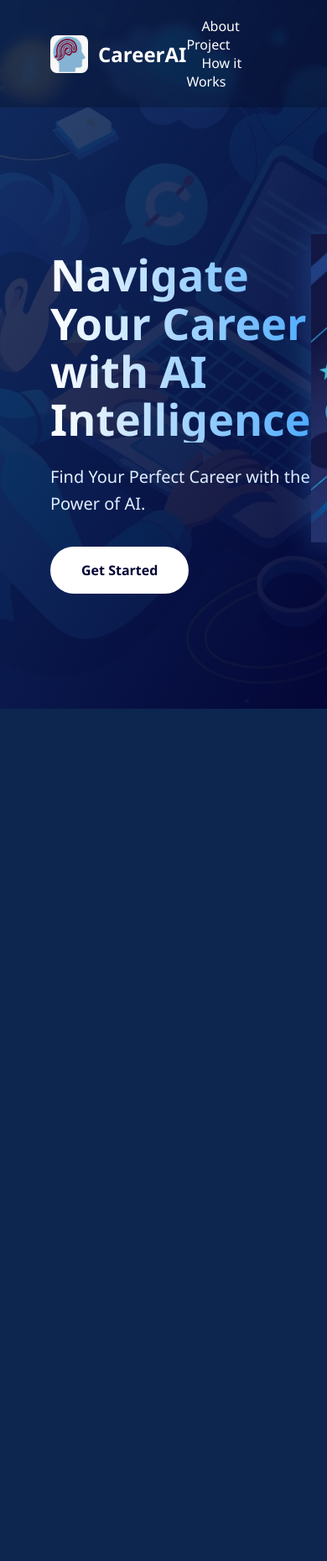
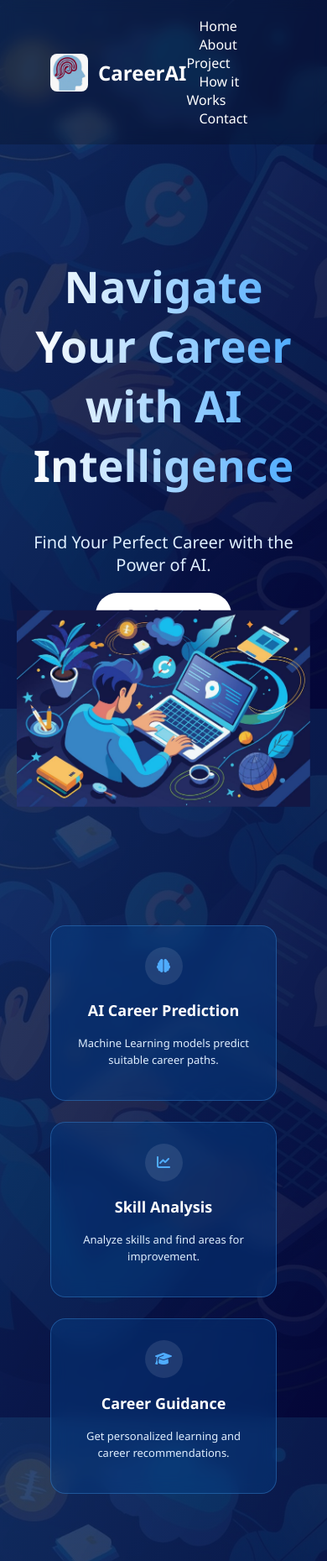
Before and after one commit to PriyanshiPriya-28/AI-Based-Career-Path-Prediction-, a Flask app: page / in a window 390 px wide; the page is wider, and only the part inside the window is pictured. Shown: that part at 84% size. Before the commit the page ends 844 px from the top of that part, so only its background shows below. Run offline with Flask 3, Linux system fonts and the light colour scheme; parts of the project's set-up code (start-up, migrations or seed data) failed here and were passed over.

Commit message:
index.html
Updated the layout and styling of the index.html file to enhance the user interface and improve responsiveness.

```diff
--- a/templates/index.html
+++ b/templates/index.html
@@ -1,147 +1,622 @@
 <!DOCTYPE html>
 <html lang="en">
+
 <head>
+
 <meta charset="UTF-8">
 <meta name="viewport" content="width=device-width, initial-scale=1.0">
+
 <title>AI Career Predictor - Your Future Starts Here</title>
+
 
 <link rel="icon" type="image/png" href="{{ url_for('static', filename='Image.png') }}">
 
+
+<link rel="stylesheet" href="https://cdnjs.cloudflare.com/ajax/libs/font-awesome/6.4.0/css/all.min.css">
+
+
 <style>
-    /* CSS & Layout */
+
+
 body {
-        margin: 0;
-        font-family: 'Segoe UI', Arial, sans-serif;
 
-        /* Change 2: Body Background Image */
-        background: linear-gradient(120deg, rgba(15, 47, 99, 0.85), rgba(2, 4, 53, 0.95)),
+    margin:0;
+
+    font-family:'Segoe UI',Arial,sans-serif;
+
+
+    background:
+
+    linear-gradient(
+        120deg,
+        rgba(15,47,99,0.85),
+        rgba(2,4,53,0.95)
+    ),
+
     url("{{ url_for('static', filename='Ai.png') }}");
 
-        background-size: cover;
-        background-position: center;
-        background-attachment: fixed;
-        color: white;
-        overflow-x: hidden;
+
+    background-size:cover;
+
+    background-position:center;
+
+    background-attachment:fixed;
+
+
+    color:white;
+
+    overflow-x:hidden;
+
 }
 
+
+
+/* HEADER */
+
+
 header {
-        display: flex;
-        justify-content: space-between;
-        align-items: center;
-        padding: 20px 60px;
-        background: rgba(0, 0, 0, 0.2);
-        backdrop-filter: blur(5px);
+
+    display:flex;
+
+    justify-content:space-between;
+
+    align-items:center;
+
+
+    padding:20px 60px;
+
+
+    background:rgba(0,0,0,0.2);
+
+    backdrop-filter:blur(8px);
+
 }
 
+
+
 .logo {
-        font-size: 24px;
-        font-weight: bold;
-        display: flex;
-        align-items: center;
-        gap: 12px;
+
+    display:flex;
+
+    align-items:center;
+
+    gap:12px;
+
+
+    font-size:24px;
+
+    font-weight:bold;
+
 }
 
+
+
 .logo img {
-        height: 45px;
-        width: auto;
-        border-radius: 8px;
+
+    height:45px;
+
+    border-radius:8px;
+
 }
 
+
+
+
 nav a {
-        color: white;
-        text-decoration: none;
-        margin: 0 18px;
-        font-size: 16px;
-        font-weight: 500;
-        transition: 0.3s;
+
+    color:white;
+
+    text-decoration:none;
+
+    margin:0 15px;
+
+    font-size:16px;
+
+    transition:0.3s;
+
 }
 
-    nav a:hover { color: #4facfe; text-shadow: 0 0 10px rgba(79, 172, 254, 0.5); }
+
+
+nav a:hover {
+
+    color:#4facfe;
+
+}
+
+
+
+
+/* HERO */
+
 
 .hero {
-        display: flex;
-        align-items: center;
-        justify-content: space-between;
-        padding: 100px 60px;
-        min-height: 60vh;
+
+
+    display:flex;
+
+    justify-content:space-between;
+
+    align-items:center;
+
+
+    padding:90px 60px;
+
+
 }
 
-    .hero-text { max-width: 600px; }
+
+
+.hero-text {
+
+    max-width:600px;
+
+}
+
+
 
 .hero-text h1 {
-        font-size: 52px;
-        line-height: 1.1;
-        margin-bottom: 25px;
-        background: linear-gradient(to right, #fff, #4facfe);
-        -webkit-background-clip: text;
-        -webkit-text-fill-color: transparent;
+
+
+    font-size:52px;
+
+
+    background:
+
+    linear-gradient(
+        to right,
+        white,
+        #4facfe
+    );
+
+
+    -webkit-background-clip:text;
+
+    -webkit-text-fill-color:transparent;
+
 }
 
+
+
 .hero-text p {
-        font-size: 20px;
-        margin-bottom: 35px;
-        color: #dfefff;
-        line-height: 1.6;
+
+
+    font-size:20px;
+
+    color:#dfefff;
+
+    margin-bottom:35px;
+
+
 }
 
-    .btn-group { display: flex; gap: 20px; }
+
+
 
 .btn {
-        padding: 15px 35px;
-        border-radius: 30px;
-        font-size: 16px;
-        font-weight: bold;
-        text-decoration: none;
-        transition: 0.4s;
-        text-align: center;
+
+
+    padding:15px 35px;
+
+
+    border-radius:30px;
+
+
+    text-decoration:none;
+
+
+    background:white;
+
+
+    color:#020435;
+
+
+    font-weight:bold;
+
+
 }
 
-    .btn-primary { background: #063e87; color: white; border: 2px solid #063e87; }
-    .btn-primary:hover { background: transparent; transform: scale(1.05); }
 
-    .btn-secondary { background: white; color: #020435; border: 2px solid white; }
-    .btn-secondary:hover { background: transparent; color: white; transform: scale(1.05); }
+
+.btn:hover {
+
+
+    background:transparent;
+
+
+    color:white;
+
+
+    border:2px solid white;
+
+
+}
+
+
+
+
 
 .hero-img img {
-        width: 550px;
-        filter: drop-shadow(0 0 20px rgba(79, 172, 254, 0.3));
-        animation: float 4s ease-in-out infinite;
+
+
+    width:550px;
+
+
+    animation:float 4s infinite ease-in-out;
+
+
 }
 
+
+
 @keyframes float {
-        0%, 100% { transform: translateY(0); }
-        50% { transform: translateY(-20px); }
+
+
+    50%{
+
+        transform:translateY(-20px);
+
     }
 
+}
+
+
+
+
+/* CARDS */
+
+
+.cards-section {
+
+
+    display:flex;
+
+
+    justify-content:center;
+
+
+    gap:25px;
+
+
+    padding:30px 60px 80px;
+
+
+}
+
+
+
+.custom-card {
+
+
+    width:230px;
+
+
+    padding:25px;
+
+
+    text-align:center;
+
+
+    background:
+
+    rgba(6,62,135,0.45);
+
+
+    backdrop-filter:blur(10px);
+
+
+    border-radius:18px;
+
+
+    border:1px solid rgba(79,172,254,0.3);
+
+
+    transition:0.4s;
+
+
+}
+
+
+
+.custom-card:hover {
+
+
+    transform:translateY(-10px);
+
+
+    box-shadow:
+
+    0 15px 35px rgba(79,172,254,0.4);
+
+
+}
+
+
+
+.icon-container {
+
+
+    width:45px;
+
+    height:45px;
+
+
+    border-radius:50%;
+
+
+    display:flex;
+
+
+    align-items:center;
+
+
+    justify-content:center;
+
+
+    margin:auto;
+
+
+    margin-bottom:15px;
+
+
+    background:rgba(255,255,255,0.1);
+
+
+    color:#4facfe;
+
+
+}
+
+
+
+.custom-card h3 {
+
+
+    font-size:18px;
+
+}
+
+
+
+.custom-card p {
+
+
+    color:#dfefff;
+
+    font-size:13px;
+
+    line-height:1.5;
+
+}
+
+
+
+
+@media(max-width:900px){
+
+
+.hero{
+
+flex-direction:column;
+
+text-align:center;
+
+}
+
+
+.hero-img img{
+
+width:350px;
+
+}
+
+
+.cards-section{
+
+flex-wrap:wrap;
+
+}
+
+
+}
+
+
+
 </style>
+
+
 </head>
+
+
+
 
 <body>
 
+
+
+
 <header>
+
+
 <div class="logo">
-        <img src="{{ url_for('static', filename='Image.png') }}" alt="Logo">
+
+
+<img src="{{ url_for('static', filename='Image.png') }}">
+
+
 <span>CareerAI</span>
+
+
 </div>
+
+
+
+
 <nav>
-        <a href="{{ url_for('about') }}">About Project</a>
-        <a href="{{ url_for('process') }}">How it Works</a>
+
+
+<a href="{{ url_for('index') }}">
+Home
+</a>
+
+
+<a href="{{ url_for('about') }}">
+About Project
+</a>
+
+
+<a href="{{ url_for('process') }}">
+How it Works
+</a>
+
+
+<a href="{{ url_for('contact') }}">
+Contact
+</a>
+
+
 </nav>
+
+
 </header>
 
+
+
+
+
 <section class="hero">
+
+
 <div class="hero-text">
-        <h1>Navigate Your Career with AI Intelligence</h1>
-        <p>Find Your Perfect Career with the Power of AI.</p>
 
-        <div class="btn-group">
-            <a href="{{ url_for('home') }}" class="btn btn-secondary">Get Started</a>
+
+<h1>
+Navigate Your Career with AI Intelligence
+</h1>
+
+
+<p>
+Find Your Perfect Career with the Power of AI.
+</p>
+
+
+
+<a href="{{ url_for('home') }}" class="btn">
+
+Get Started
+
+</a>
+
+
+
 </div>
+
+
+
+
+<div class="hero-img">
+
+
+<img src="{{ url_for('static', filename='Ai.png') }}">
+
+
 </div>
-    <div class="hero-img">
-        <img src="{{ url_for('static', filename='Ai.png') }}" alt="AI Career Illustration">
-    </div>
+
+
+
 </section>
 
+
+
+
+
+
+<section class="cards-section">
+
+
+
+<div class="custom-card">
+
+
+<div class="icon-container">
+
+<i class="fa-solid fa-brain"></i>
+
+</div>
+
+
+<h3>
+AI Career Prediction
+</h3>
+
+
+<p>
+Machine Learning models predict suitable career paths.
+</p>
+
+
+</div>
+
+
+
+
+
+<div class="custom-card">
+
+
+<div class="icon-container">
+
+<i class="fa-solid fa-chart-line"></i>
+
+</div>
+
+
+<h3>
+Skill Analysis
+</h3>
+
+
+<p>
+Analyze skills and find areas for improvement.
+</p>
+
+
+</div>
+
+
+
+
+
+
+<div class="custom-card">
+
+
+<div class="icon-container">
+
+<i class="fa-solid fa-graduation-cap"></i>
+
+</div>
+
+
+<h3>
+Career Guidance
+</h3>
+
+
+<p>
+Get personalized learning and career recommendations.
+</p>
+
+
+</div>
+
+
+
+</section>
+
+
+
+
 </body>
+
 </html>
```
Lines whose indentation alone changed are shown as unchanged.
